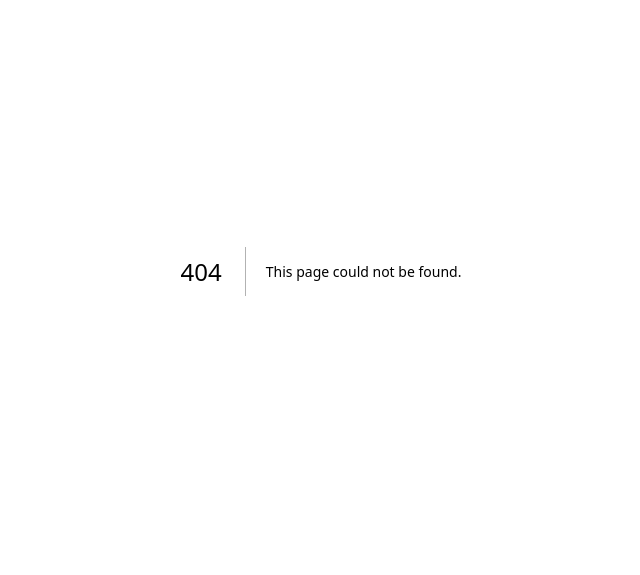
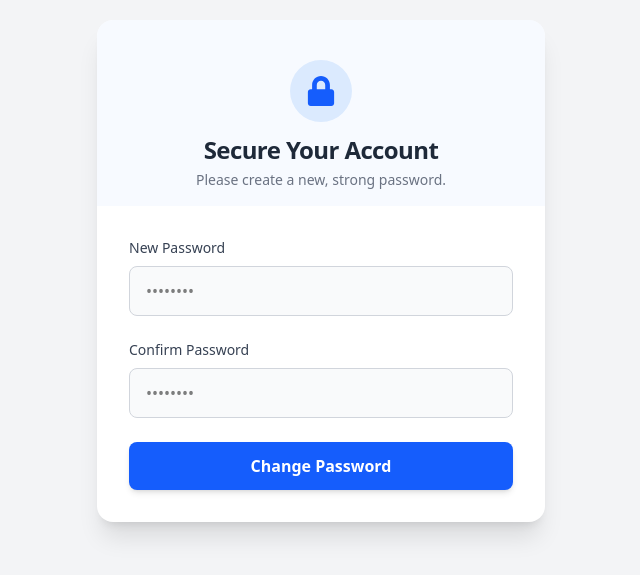
Before and after one commit to bemnet-21/SchoolTrack, a Next.js app in the folder client/: page /change-password in a window 1280 px wide. Before the commit this address had no page. Shown: the part 129-704 px from the top of the page, without its empty margins (319-959 px from the left). Built offline with nearby package versions, Linux system fonts and the light colour scheme; no server answers; sample sign-in values are in the browser's storage.

Commit message:
implement a mandatory change password flow

```diff
--- a/client/app/(auth)/login/page.tsx
+++ b/client/app/(auth)/login/page.tsx
@@ -1,7 +1,6 @@
 'use client'
 
 import { login } from '@/services/auth.service';
-import { RootState } from '@/store';
 import { setCredentials } from '@/store/slices/auth.slice';
 import { useRouter } from 'next/navigation';
 import React, { useState } from 'react'
@@ -19,13 +18,24 @@ const Page = () => {
   const handleLogin = async (e: React.FormEvent) => {
     e.preventDefault();
     setError('')
+
     try {
       const res = await login({ email, password });
       const data = res.data;
+
+      if (data.requirePasswordChange) {
+        localStorage.setItem('token', data.token);
+
+
+        router.push('/change-password');
+        return;
+      }
+
+      // 2. Standard Login Flow
       localStorage.setItem('token', data.token);
-
       dispatch(setCredentials({ user: data.user, token: data.token }));
 
+      // Redirect based on role
       router.push(`/${data.user.role.toLowerCase()}`);
 
     } catch(err: any) {
@@ -38,13 +48,7 @@ const Page = () => {
         setError("An unexpected error occured.")
       }
     }
-
-
-
-    // window.location.href = '/dashboard';
-
   }
-
 
   return (
     <section className='bg-gray-100 w-full min-h-screen flex justify-center items-center p-4'>
@@ -57,7 +61,8 @@ const Page = () => {
                 <h1 className='text-3xl font-bold text-gray-800 tracking-tight'>Bigstar</h1>
             </div>
 
-            <form className='p-8 space-y-6'>
+            {/* Added onSubmit here, removed onClick from button */}
+            <form className='p-8 space-y-6' onSubmit={handleLogin}>
                 <div className='text-center mb-6'>
                     <h2 className='text-xl font-semibold text-gray-800'>Welcome Back</h2>
                     <p className='text-gray-500 text-sm'>Sign in to access your account</p>
@@ -97,10 +102,10 @@ const Page = () => {
                             <span className="block sm:inline">{error}</span>
                         </div>
                     )}
+
                 <button
                     type="submit"
                     className='w-full bg-blue-600 hover:bg-blue-700 text-white font-bold py-3 px-4 rounded-lg shadow-md hover:shadow-lg transition-all duration-200 transform active:scale-95'
-                    onClick={handleLogin}
                 >
                     Login
                 </button>
--- /dev/null
+++ b/client/app/change-password/page.tsx
@@ -0,0 +1,141 @@
+'use client'
+
+import { changePassword } from '@/services/auth.service'; // You need to export this from your service
+import { useRouter } from 'next/navigation';
+import React, { useState, useEffect } from 'react'
+import { FaLock, FaCheckCircle } from 'react-icons/fa'
+
+const ChangePasswordPage = () => {
+
+  const [newPassword, setNewPassword] = useState<string>('');
+  const [confirmPassword, setConfirmPassword] = useState<string>('');
+  const [error, setError] = useState<string>('');
+  const [success, setSuccess] = useState<string>('');
+  const [loading, setLoading] = useState(false);
+
+  const router = useRouter();
+
+  // Protect this page: If no token exists, they shouldn't be here.
+  useEffect(() => {
+    const token = localStorage.getItem('token');
+    if (!token) {
+        router.replace('/login');
+    }
+  }, [router]);
+
+  const handleSubmit = async (e: React.FormEvent) => {
+    e.preventDefault();
+    setError('');
+    setSuccess('');
+
+    // 1. Client-side validation
+    if (newPassword.length < 6) {
+        setError("Password must be at least 6 characters long.");
+        return;
+    }
+    if (newPassword !== confirmPassword) {
+        setError("Passwords do not match.");
+        return;
+    }
+
+    setLoading(true);
+
+    try {
+      await changePassword(newPassword);
+
+      setSuccess("Password updated successfully! Redirecting to login...");
+
+      setTimeout(() => {
+          localStorage.removeItem('token');
+          router.replace('/login');
+      }, 2000);
+
+    } catch(err: any) {
+      if(err.response && err.response.data) {
+        setError(err.response.data.message);
+      } else {
+        setError("Failed to update password. Please try again.");
+      }
+    } finally {
+        setLoading(false);
+    }
+  }
+
+  return (
+    <section className='bg-gray-100 w-full min-h-screen flex justify-center items-center p-4'>
+        <div className='flex flex-col w-full max-w-md bg-white rounded-2xl shadow-xl overflow-hidden'>
+
+            {/* Header */}
+            <div className='flex flex-col items-center pt-10 pb-4 bg-blue-50/50'>
+                <div className='bg-blue-100 p-4 rounded-full mb-3 text-blue-600'>
+                    <FaLock className='text-3xl'/>
+                </div>
+                <h1 className='text-2xl font-bold text-gray-800 tracking-tight'>Secure Your Account</h1>
+                <p className='text-gray-500 text-sm mt-1'>Please create a new, strong password.</p>
+            </div>
+
+            <form className='p-8 space-y-6' onSubmit={handleSubmit}>
+
+                {/* New Password Input */}
+                <div className='space-y-2'>
+                  <label htmlFor="newPassword" className='text-sm font-medium text-gray-700 block'>
+                    New Password
+                  </label>
+                  <input
+                    type="password"
+                    id="newPassword"
+                    value={newPassword}
+                    onChange={(e) => setNewPassword(e.target.value)}
+                    required
+                    className='w-full px-4 py-3 rounded-lg border border-gray-300 focus:border-blue-500 focus:ring-4 focus:ring-blue-100 outline-none transition-all duration-200 bg-gray-50 focus:bg-white'
+                    placeholder='••••••••'
+                  />
+                </div>
+
+                {/* Confirm Password Input */}
+                <div className='space-y-2'>
+                  <label htmlFor="confirmPassword" className='text-sm font-medium text-gray-700 block'>
+                    Confirm Password
+                  </label>
+                  <input
+                    type="password"
+                    id="confirmPassword"
+                    value={confirmPassword}
+                    onChange={(e) => setConfirmPassword(e.target.value)}
+                    required
+                    className='w-full px-4 py-3 rounded-lg border border-gray-300 focus:border-blue-500 focus:ring-4 focus:ring-blue-100 outline-none transition-all duration-200 bg-gray-50 focus:bg-white'
+                    placeholder='••••••••'
+                  />
+                </div>
+
+                {/* Error Message */}
+                {error && (
+                    <div className="bg-red-50 border border-red-200 text-red-600 px-4 py-3 rounded-lg text-sm flex items-center gap-2">
+                        <span>{error}</span>
+                    </div>
+                )}
+
+                {/* Success Message */}
+                {success && (
+                    <div className="bg-green-50 border border-green-200 text-green-700 px-4 py-3 rounded-lg text-sm flex items-center gap-2">
+                        <FaCheckCircle />
+                        <span>{success}</span>
+                    </div>
+                )}
+
+                <button
+                    type="submit"
+                    disabled={loading || !!success}
+                    className={`w-full bg-blue-600 text-white font-bold py-3 px-4 rounded-lg shadow-md transition-all duration-200
+                    ${loading || success ? 'opacity-70 cursor-not-allowed' : 'hover:bg-blue-700 hover:shadow-lg transform active:scale-95'}`}
+                >
+                    {loading ? "Updating..." : "Change Password"}
+                </button>
+
+            </form>
+        </div>
+    </section>
+  )
+}
+
+export default ChangePasswordPage
--- a/client/services/auth.service.ts
+++ b/client/services/auth.service.ts
@@ -6,5 +6,5 @@ export const login = (data : LoginUser) => {
 }
 
 export const changePassword = (newPassword: string) => {
-    return api.post("/auth/change-password", { password: newPassword });
+    return api.post("/auth/change-password", { newPassword});
 }
```
